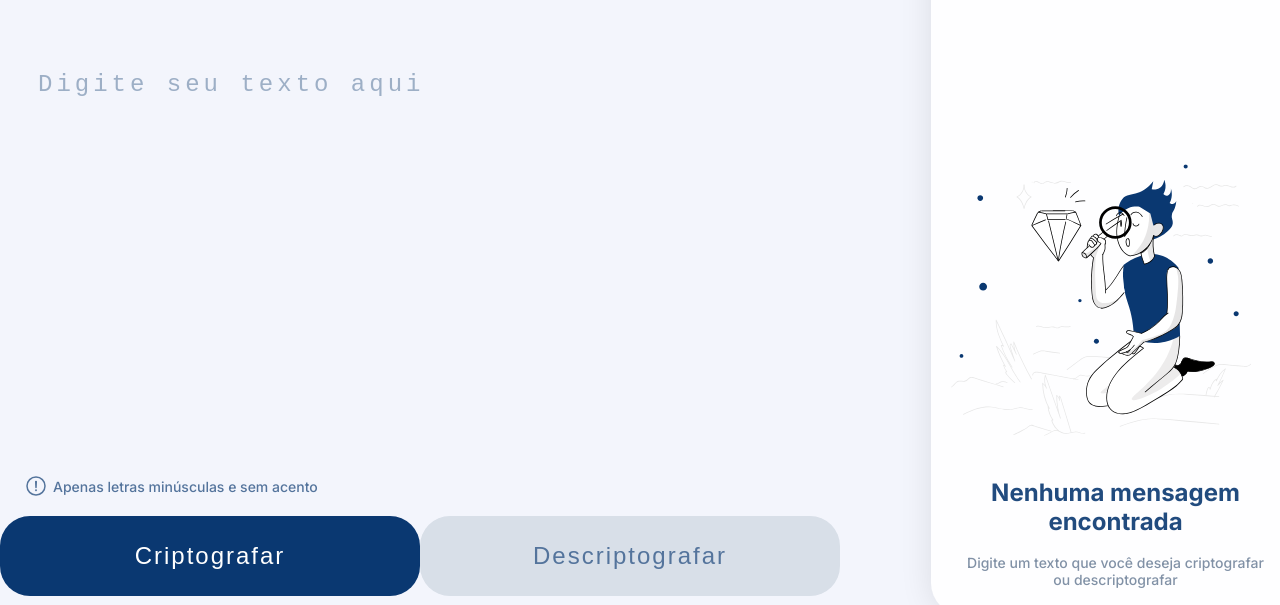
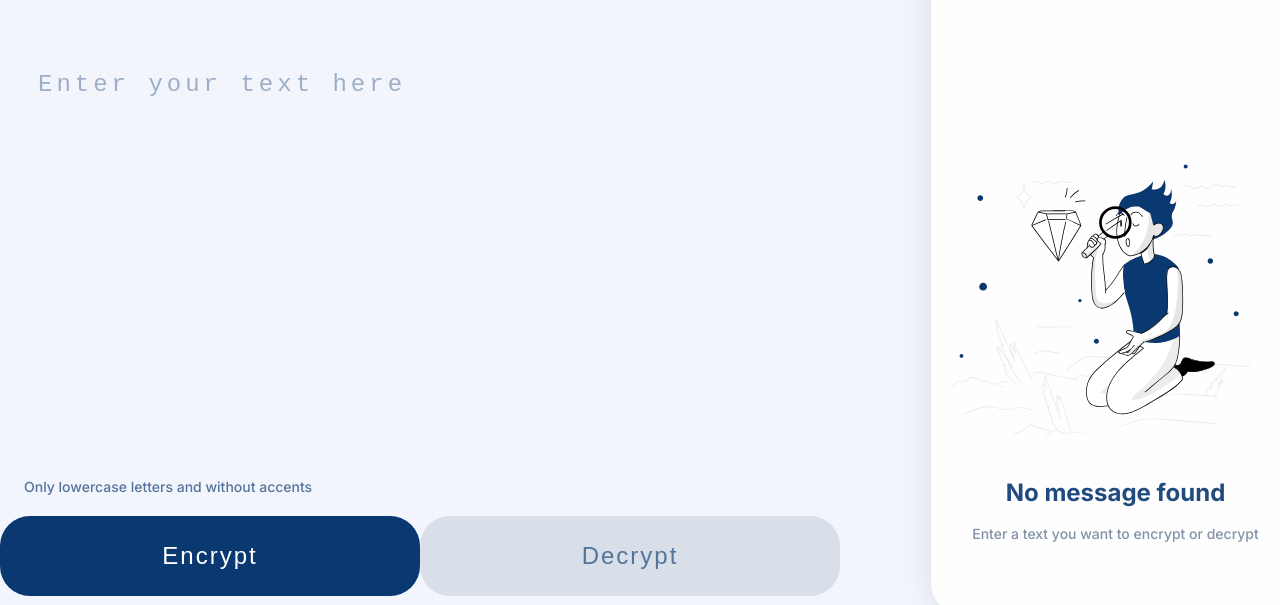
Before and after one commit to jcizidrosilva/projeto-decodificador, a plain HTML site: page index.html in a window 1280 px wide. Shown: the part 145-750 px from the top of the page. Drawn offline with nearby package versions, Linux system fonts and the light colour scheme.

Commit message:
Translations done

```diff
--- a/css/style.css
+++ b/css/style.css
@@ -116,6 +116,19 @@ body {
   align-items: center;
 }
 
+.main-p-text {
+  align-self: center;
+  justify-self: start;
+  font-size: 1.4rem;
+  color: #54749c;
+  margin-left: 2.4rem;
+  margin-bottom: 14rem;
+  grid-column: 1 / 2;
+  grid-row: 2 / -1;
+  display: flex;
+  align-items: center;
+}
+
 .main-p-icon {
   width: 2.4rem;
   height: 2.4rem;
@@ -132,7 +145,7 @@ body {
   letter-spacing: 2px;
   cursor: pointer;
 
-  transition: background-color 0.3s, box-shadow 0.3s;
+  transition: all 0.3s;
 }
 
 .btn--criptografar {
@@ -146,6 +159,7 @@ body {
 .btn--criptografar:active {
   background-color: #07274f;
   box-shadow: 0 3px 5px rgba(0, 0, 0, 0.2);
+  transform: scale(1.01);
 }
 
 .btn--descriptografar {
@@ -157,6 +171,7 @@ body {
 
 .btn--descriptografar:hover {
   background-color: #e0e5ed;
+  transform: scale(1.01);
 }
 
 .aside {
@@ -255,12 +270,14 @@ body {
   background-color: #0a3871;
   color: #e7ebf1;
 
-  transition: background-color 0.1s;
+  transition: transform 0.3s background-color 0.3s;
 }
 
+.btn--copiar:hover,
 .btn--copiar:active {
-  background-color: #0a3871;
+  background-color: #1b549b;
   color: #ced7e3;
+  transform: scale(1.01);
 }
 
 .footer-p {
--- a/index.html
+++ b/index.html
@@ -36,7 +36,7 @@
           </div>
         </header>
         <main class="main">
-          <p class="main-p">
+          <p class="main-p-text">
             <ion-icon
               class="main-p-icon"
               name="alert-circle-outline"
@@ -104,6 +104,7 @@
       </div>
     </div>
 
+    <script src="./translations.json"></script>
     <script src="./js/script.js"></script>
 
     <!-- IONICONS -->
--- a/js/script.js
+++ b/js/script.js
@@ -135,75 +135,85 @@ asideBtnCopiar.addEventListener("click", function () {
 
   // Removendo mensagem anterior e adicionando uma nova mensagem
   asideTextArea.value = "";
-  asideTextArea.placeholder = "Texto copiado com sucesso! Cole onde desejar.";
+  asideTextArea.placeholder = "Copied / Copiado.";
   asideTextArea.style.fontSize = "2rem";
   asideTextArea.style.color = "#0a3871";
 });
 
-//
-//
-//
-//
-//
-////
-//
-////
-//
-////
-//
-////
-//
-////
-//
-////
-//
-////
-//
-////
-//
-////
-//
-////
-//
-////
-//
-//
-// //Adicionando um evento ao botao descriptografar
-// btnDescriptografar.addEventListener("click", function () {
-//   // Obtendo a mensagem criptografada do headerTextArea
-//   let mensagemCriptografada = headerTextArea.value;
-//   // console.log(mensagemCriptografada);
+// Adicionando traducao
+document.addEventListener("DOMContentLoaded", function () {
+  // Elementos HTML das bandeiras
+  const brazilFlag = document.querySelector(".header-brazil");
+  const usaFlag = document.querySelector(".header-usa");
 
-//   //Agora vamos exibir a mensagem criptografada no asideTextArea
-//   asideTextArea.value = mensagemCriptografada;
+  // Elementos HTML para tradução
+  const headerTextArea = document.querySelector(".header-text-area");
+  const mainP = document.querySelector(".main-p-text");
 
-//   // Agora vamos remover a mensagem criada ao clicar no botao copiar
-//   asideTextArea.placeholder = "";
-// });
-//
-//
-//
-// codigo que nao funcionou
-// // Adicionando um evento ao botao criptografar
-// btnCriptografar.addEventListener("click", function () {
-//   // Obtendo o texto digitado pelo usuario
-//   let texto = headerTextArea.value;
+  // Botões Criptografar e Descriptografar
+  const btnCriptografar = document.querySelector(".btn--criptografar");
+  const btnDescriptografar = document.querySelector(".btn--descriptografar");
 
-//   // Agora vamos percorrer o texto aplicando a criptografia
-//   substituicoes.forEach((substituicao) => {
-//     texto = texto.replace(
-//       new RegExp(substituicao.original, "g"),
-//       substituicao.substituto
-//     );
-//   });
+  // Elemento HTML para tradução do h2 com a classe aside-nenhuma-mensagem
+  const asideNenhumaMensagem = document.querySelector(
+    ".aside-nenhuma-mensagem"
+  );
 
-//   // Agora vamos exibir a criptografia
-//   asideTextArea.value = texto;
+  // Elemento HTML para tradução do p com a classe aside-digite-um-texto
+  const asideDigiteUmTexto = document.querySelector(".aside-digite-um-texto");
 
-//   // Agora vamos limpar o texto digitado pelo usuario no headerTextArea
-//   headerTextArea.value = "";
-// });
+  // Elemento HTML para tradução do botão copiar com a classe btn--copiar
+  const btnCopiar = document.querySelector(".btn--copiar");
 
-//
-//
-//
+  // Objeto para armazenar as traduções
+  let translations = {};
+
+  // Função para alternar entre os idiomas
+  function toggleLanguage(language) {
+    // Atualiza o conteúdo dos botões Criptografar e Descriptografar com base no idioma selecionado
+    btnCriptografar.textContent = translations[language].btnCriptografar;
+    btnDescriptografar.textContent = translations[language].btnDescriptografar;
+
+    // Atualiza o placeholder da área de texto do cabeçalho com base no idioma selecionado
+    headerTextArea.placeholder =
+      translations[language].headerTextAreaPlaceholder;
+
+    // Atualiza o texto da mensagem principal com base no idioma selecionado
+    mainP.textContent = translations[language].mainP;
+
+    // Atualiza o texto do h2 com a classe aside-nenhuma-mensagem com base no idioma selecionado
+    asideNenhumaMensagem.textContent =
+      translations[language].asideNenhumaMensagem;
+
+    // Atualiza o texto do p com a classe aside-digite-um-texto com base no idioma selecionado
+    asideDigiteUmTexto.textContent = translations[language].asideDigiteUmTexto;
+
+    // Atualiza o texto do botão copiar com base no idioma selecionado
+    btnCopiar.textContent = translations[language].btnCopiar;
+  }
+
+  // Evento de clique na bandeira do Brasil
+  brazilFlag.addEventListener("click", function () {
+    toggleLanguage("pt");
+  });
+
+  // Evento de clique na bandeira dos EUA
+  usaFlag.addEventListener("click", function () {
+    toggleLanguage("en");
+  });
+
+  // Função para carregar as traduções do arquivo JSON
+  function loadTranslations() {
+    fetch("translations.json")
+      .then((response) => response.json())
+      .then((data) => {
+        translations = data;
+        // Define o idioma padrão
+        toggleLanguage("en");
+      })
+      .catch((error) => console.error("Erro ao carregar traduções:", error));
+  }
+
+  // Carrega as traduções quando a página é carregada
+  loadTranslations();
+});
--- /dev/null
+++ b/translations.json
@@ -0,0 +1,20 @@
+{
+  "en": {
+    "btnCriptografar": "Encrypt",
+    "btnDescriptografar": "Decrypt",
+    "headerTextAreaPlaceholder": "Enter your text here",
+    "mainP": "Only lowercase letters and without accents",
+    "asideNenhumaMensagem": "No message found",
+    "asideDigiteUmTexto": "Enter a text you want to encrypt or decrypt",
+    "btnCopiar": "Copy"
+  },
+  "pt": {
+    "btnCriptografar": "Criptografar",
+    "btnDescriptografar": "Descriptografar",
+    "headerTextAreaPlaceholder": "Digite seu texto aqui",
+    "mainP": "Apenas letras minúsculas e sem acentos",
+    "asideNenhumaMensagem": "Nenhuma mensagem encontrada",
+    "asideDigiteUmTexto": "Digite um texto que você deseja criptografar ou descriptografar",
+    "btnCopiar": "Copiar"
+  }
+}
```
